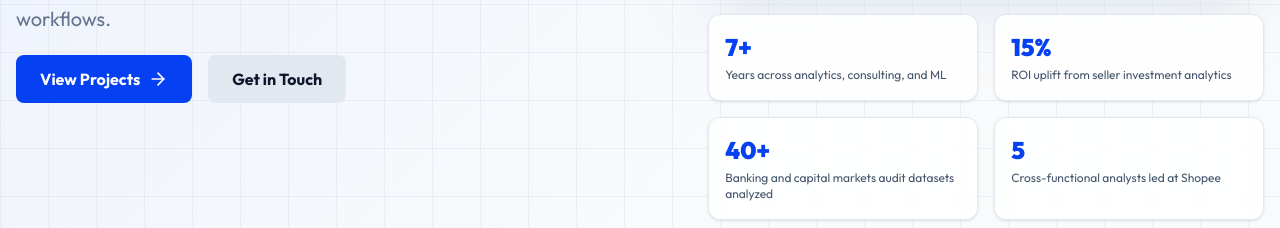
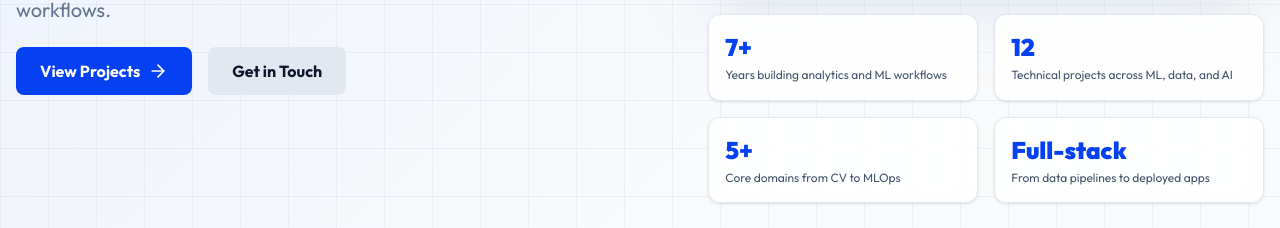
Before and after one commit to tuannm3812/tuannm3812.github.io, a React (Vite) app: page / in a window 1280 px wide. Shown: the part 572-800 px from the top of the page. Built offline with nearby package versions, Linux system fonts and the light colour scheme; no server answers; the database is empty.

Commit message:
content: refine homepage highlights

```diff
--- a/src/data/resume.ts
+++ b/src/data/resume.ts
@@ -56,10 +56,10 @@ export const resumeData: ResumeData = {
   github: "https://github.com/tuannm3812",
   summary: "Data and machine learning professional with 7+ years of experience turning ambiguous business problems into reliable analytics products, predictive models, and production-ready data workflows. I combine stakeholder-facing judgment from consulting and e-commerce with hands-on engineering across Python, SQL, cloud data platforms, and MLOps.",
   highlights: [
-    { value: "7+", label: "Years across analytics, consulting, and ML" },
-    { value: "15%", label: "ROI uplift from seller investment analytics" },
-    { value: "40+", label: "Banking and capital markets audit datasets analyzed" },
-    { value: "5", label: "Cross-functional analysts led at Shopee" }
+    { value: "7+", label: "Years building analytics and ML workflows" },
+    { value: "12", label: "Technical projects across ML, data, and AI" },
+    { value: "5+", label: "Core domains from CV to MLOps" },
+    { value: "Full-stack", label: "From data pipelines to deployed apps" }
   ],
   education: [
     {
```
